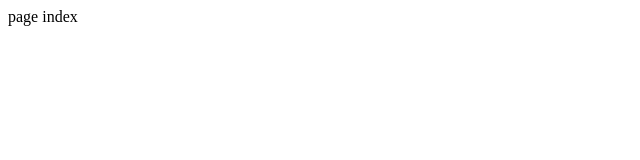
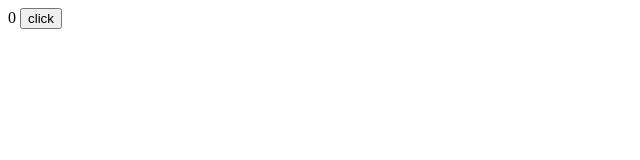
Before and after one commit to cexoso/vue3-testable-framework, a Vue app: page /index in a window 1280 px wide. Shown: the top 160 px of the page, without its empty margins (0-640 px from the left). Built offline with nearby package versions, Linux system fonts and the light colour scheme.

Commit message:
添加一个 pinia 示例

```diff
--- a/src/page/index.vue
+++ /dev/null
@@ -1,3 +0,0 @@
-<template>
-  <div>page index</div>
-</template>
--- /dev/null
+++ b/src/page/index/index.ts
@@ -0,0 +1,12 @@
+import { defineStore } from 'pinia'
+import { ref } from 'vue'
+export const useIndex = defineStore('index', () => {
+  const count = ref(0)
+  const handleClick = (_e: MouseEvent) => {
+    count.value += 1
+  }
+  return {
+    handleClick,
+    count: count,
+  }
+})
--- /dev/null
+++ b/src/page/index/index.vue
@@ -0,0 +1,12 @@
+<template>
+  <div>
+    {{ store.count }}
+    <button @click="index.handleClick">click</button>
+  </div>
+</template>
+<script lang="ts" setup>
+import { useIndex } from './index'
+import { storeToRefs } from 'pinia'
+const index = useIndex()
+const store = storeToRefs(index)
+</script>
--- a/src/route.ts
+++ b/src/route.ts
@@ -1,6 +1,6 @@
 import { type RouteRecordRaw } from 'vue-router'
 import List from './page/list.vue'
-import Index from './page/index.vue'
+import Index from './page/index/index.vue'
 
 export const routes: RouteRecordRaw[] = [
   {
```
